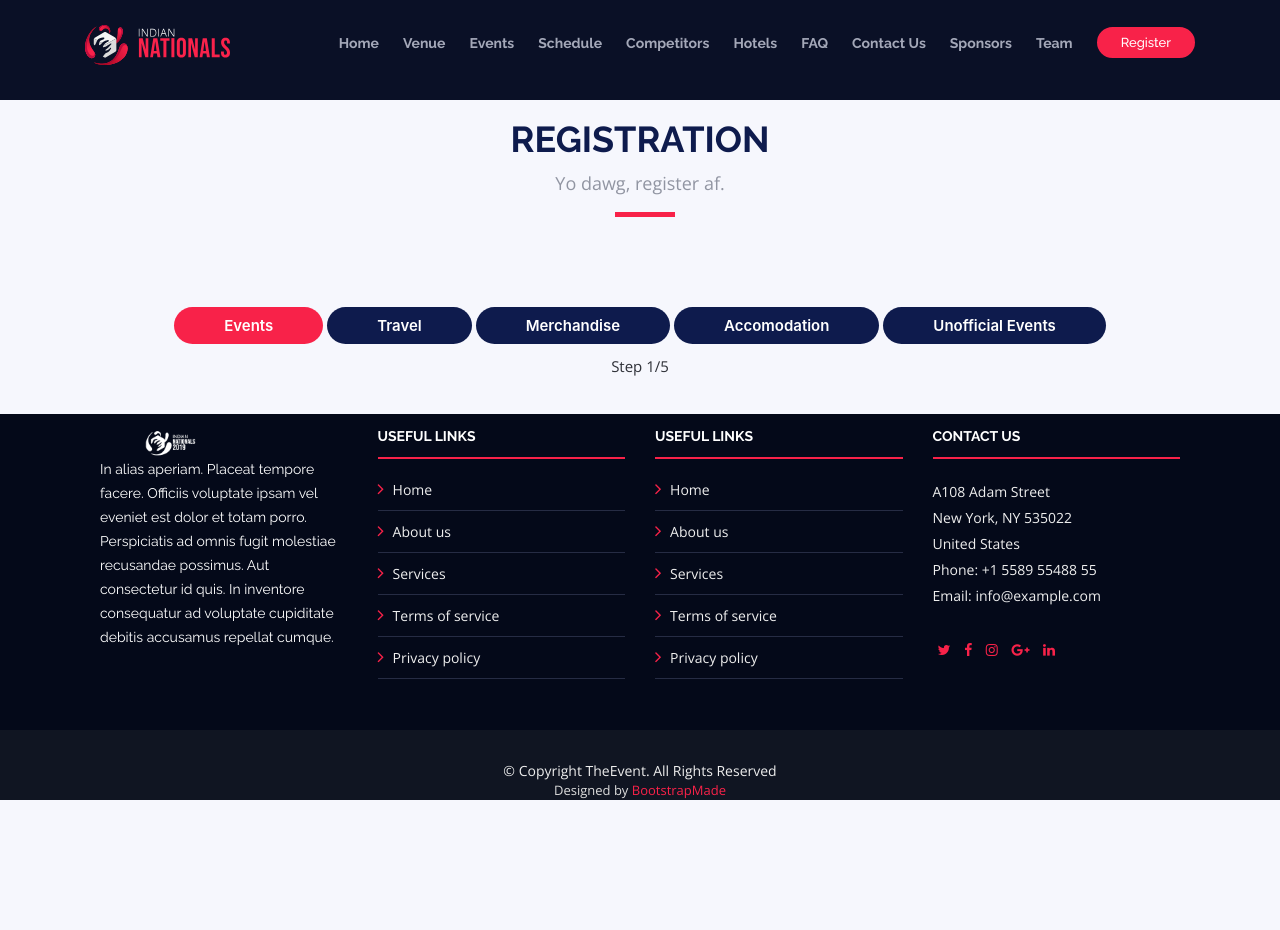
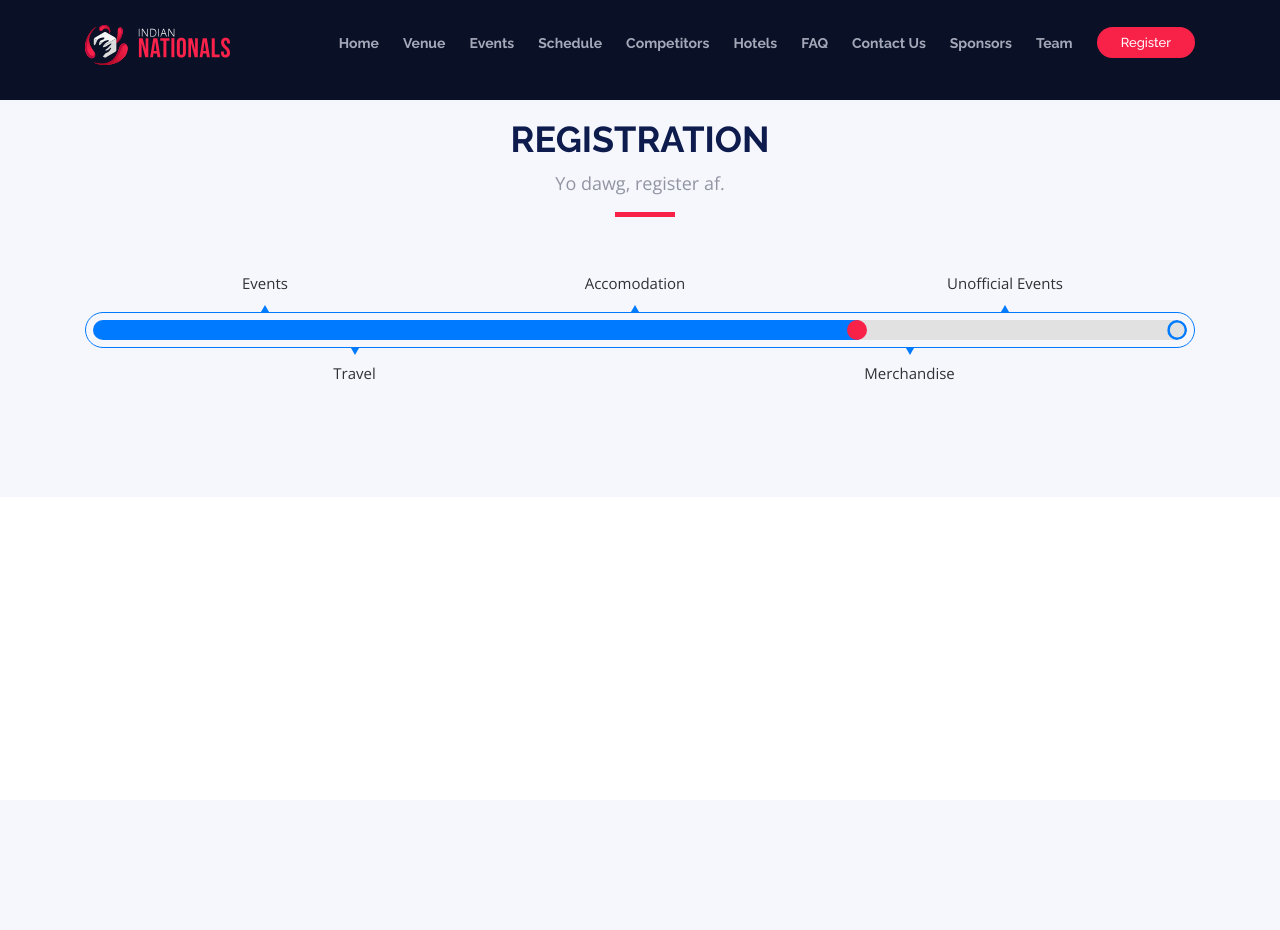
Before and after one commit to DhruvA219/nats19, a PHP site: page /register2/index.html in a window 1280 px wide. After the commit the page ends 380 px from the top, so only its background shows below. Run offline with PHP 8.4, Linux system fonts and the light colour scheme; grey boxes are pictures that could not be loaded.

Commit message:
register2

```diff
--- a/register2/index.html
+++ b/register2/index.html
@@ -87,15 +87,41 @@
         </div>
 
         <section id="Regforevent" class="section-with-bg">
-          <div class="wrapper">
-            <div class="tab">
-              <button class="tablinks" onclick="openCity(event, 'Events')" id="defaultOpen">Events</button>
-              <button class="tablinks" onclick="openCity(event, 'Travel')">Travel</button>
-              <button class="tablinks" onclick="openCity(event, 'Merch')">Merchandise</button>
-              <button class="tablinks" onclick="openCity(event, 'Accomodation')">Accomodation</button>
-              <button class="tablinks" onclick="openCity(event, 'Unofficial')">Unofficial Events</button>
+          <div class="regprogressbar">
+            <table >
+              <tr >
+                <td >Events</td>
+                <td >Accomodation</td>
+                <td >Unofficial Events</td>
+              </tr>
+              <tr >
+                <td ><img src="../img/progress-marker.svg" alt="" class="rotateimg"></td>
+                <td ><img src="../img/progress-marker.svg" alt="" class="rotateimg"></td>
+                <td ><img src="../img/progress-marker.svg" alt="" class="rotateimg"></td>
+              </tr>
+            </table>
+            <div class="progressouter">
+              <div class="progress">
+                <div class="progress-bar" role="progressbar" aria-valuenow="70"
+                aria-valuemin="0" aria-valuemax="100" style="width:70%">
+                </div>
+                <img src="../img/progress.svg" alt="" class="progressbarimg">
+                <img src="../img/progress-done.svg" alt="" class="progressbarimgend" >
+              </div>
             </div>
-          </div>
+
+              <table style="display: table; width: 100%; margin: -8px;">
+                <tr >
+                  <td ><img src="../img/progress-marker.svg" alt="" class="bottompointer"></td>
+                  <td ><img src="../img/progress-marker.svg" alt="" class="bottompointer"></td>
+                </tr>
+                <tr >
+                  <td >Travel</td>
+                  <td >Merchandise</td>
+                </tr>
+              </table>
+            </div>
+
 
           <div id="Events" class="tabcontent">
             <div class="col-lg-12 venue-info">
@@ -1065,77 +1091,7 @@
   <!--==========================
     Footer
   ============================-->
-  <footer id="footer">
-    <div class="footer-top">
-      <div class="container">
-        <div class="row">
 
-          <div class="col-lg-3 col-md-6 footer-info">
-            <img src="../img/logo.png" alt="TheEvenet">
-            <p>In alias aperiam. Placeat tempore facere. Officiis voluptate ipsam vel eveniet est dolor et totam porro. Perspiciatis ad omnis fugit molestiae recusandae possimus. Aut consectetur id quis. In inventore consequatur ad voluptate cupiditate debitis accusamus repellat cumque.</p>
-          </div>
-
-          <div class="col-lg-3 col-md-6 footer-links">
-            <h4>Useful Links</h4>
-            <ul>
-              <li><i class="fa fa-angle-right"></i> <a href="#">Home</a></li>
-              <li><i class="fa fa-angle-right"></i> <a href="#">About us</a></li>
-              <li><i class="fa fa-angle-right"></i> <a href="#">Services</a></li>
-              <li><i class="fa fa-angle-right"></i> <a href="#">Terms of service</a></li>
-              <li><i class="fa fa-angle-right"></i> <a href="#">Privacy policy</a></li>
-            </ul>
-          </div>
-
-          <div class="col-lg-3 col-md-6 footer-links">
-            <h4>Useful Links</h4>
-            <ul>
-              <li><i class="fa fa-angle-right"></i> <a href="#">Home</a></li>
-              <li><i class="fa fa-angle-right"></i> <a href="#">About us</a></li>
-              <li><i class="fa fa-angle-right"></i> <a href="#">Services</a></li>
-              <li><i class="fa fa-angle-right"></i> <a href="#">Terms of service</a></li>
-              <li><i class="fa fa-angle-right"></i> <a href="#">Privacy policy</a></li>
-            </ul>
-          </div>
-
-          <div class="col-lg-3 col-md-6 footer-contact">
-            <h4>Contact Us</h4>
-            <p>
-              A108 Adam Street <br>
-              New York, NY 535022<br>
-              United States <br>
-              <strong>Phone:</strong> +1 5589 55488 55<br>
-              <strong>Email:</strong> info@example.com<br>
-            </p>
-
-            <div class="social-links">
-              <a href="#" class="twitter"><i class="fa fa-twitter"></i></a>
-              <a href="#" class="facebook"><i class="fa fa-facebook"></i></a>
-              <a href="#" class="instagram"><i class="fa fa-instagram"></i></a>
-              <a href="#" class="google-plus"><i class="fa fa-google-plus"></i></a>
-              <a href="#" class="linkedin"><i class="fa fa-linkedin"></i></a>
-            </div>
-
-          </div>
-
-        </div>
-      </div>
-    </div>
-
-    <div class="container">
-      <div class="copyright">
-        &copy; Copyright <strong>TheEvent</strong>. All Rights Reserved
-      </div>
-      <div class="credits">
-        <!--
-          All the links in the footer should remain intact.
-          You can delete the links only if you purchased the pro version.
-          Licensing information: https://bootstrapmade.com/license/
-          Purchase the pro version with working PHP/AJAX contact form: https://bootstrapmade.com/buy/?theme=TheEvent
-        -->
-        Designed by <a href="https://bootstrapmade.com/">BootstrapMade</a>
-      </div>
-    </div>
-  </footer><!-- #footer -->
   <a href="#" class="back-to-top"><i class="fa fa-angle-up"></i></a>
 
   <!-- JavaScript Libraries -->
```
Also changed, not shown: register2/index.php (+23 -1 lines).
